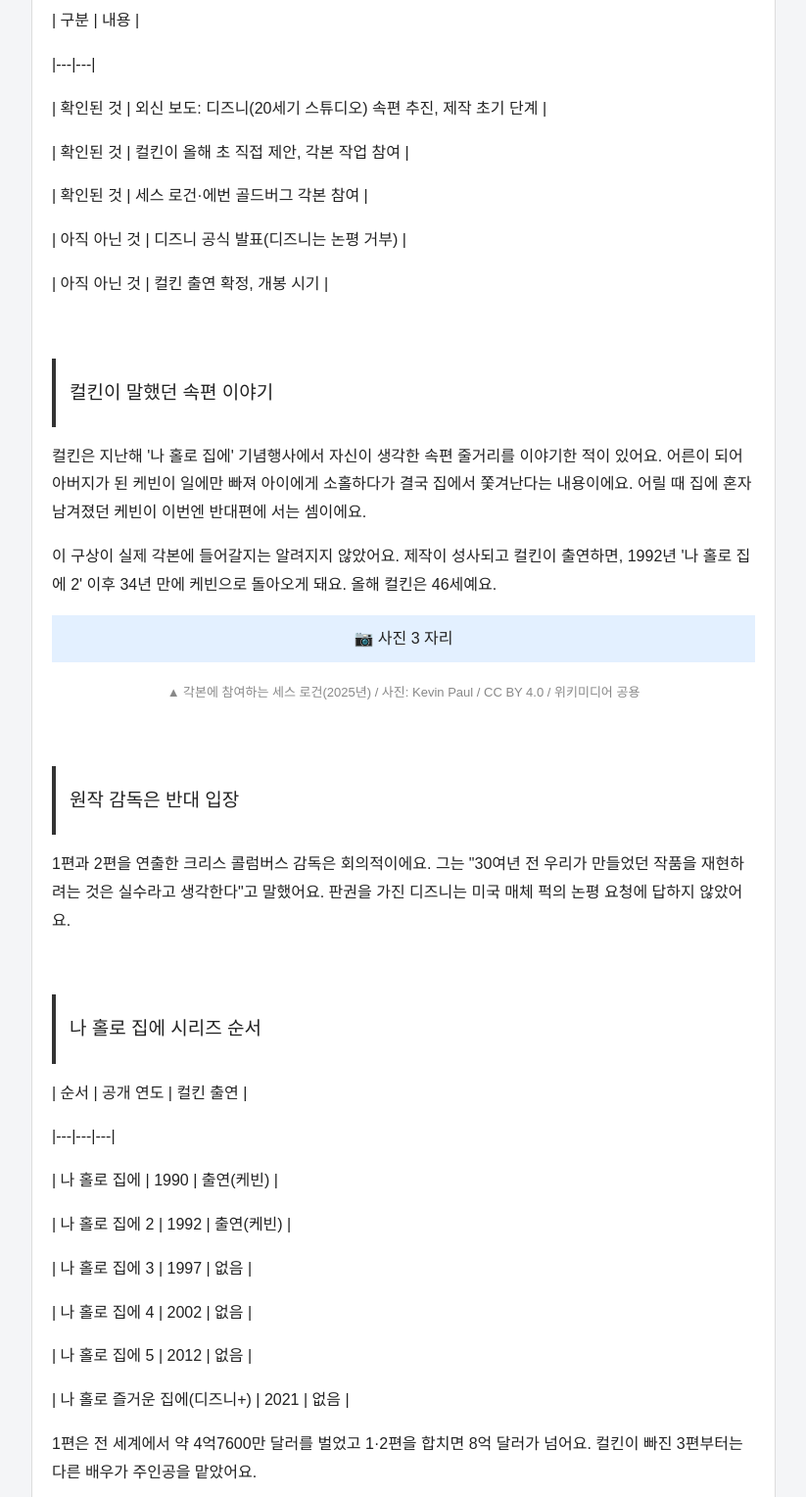
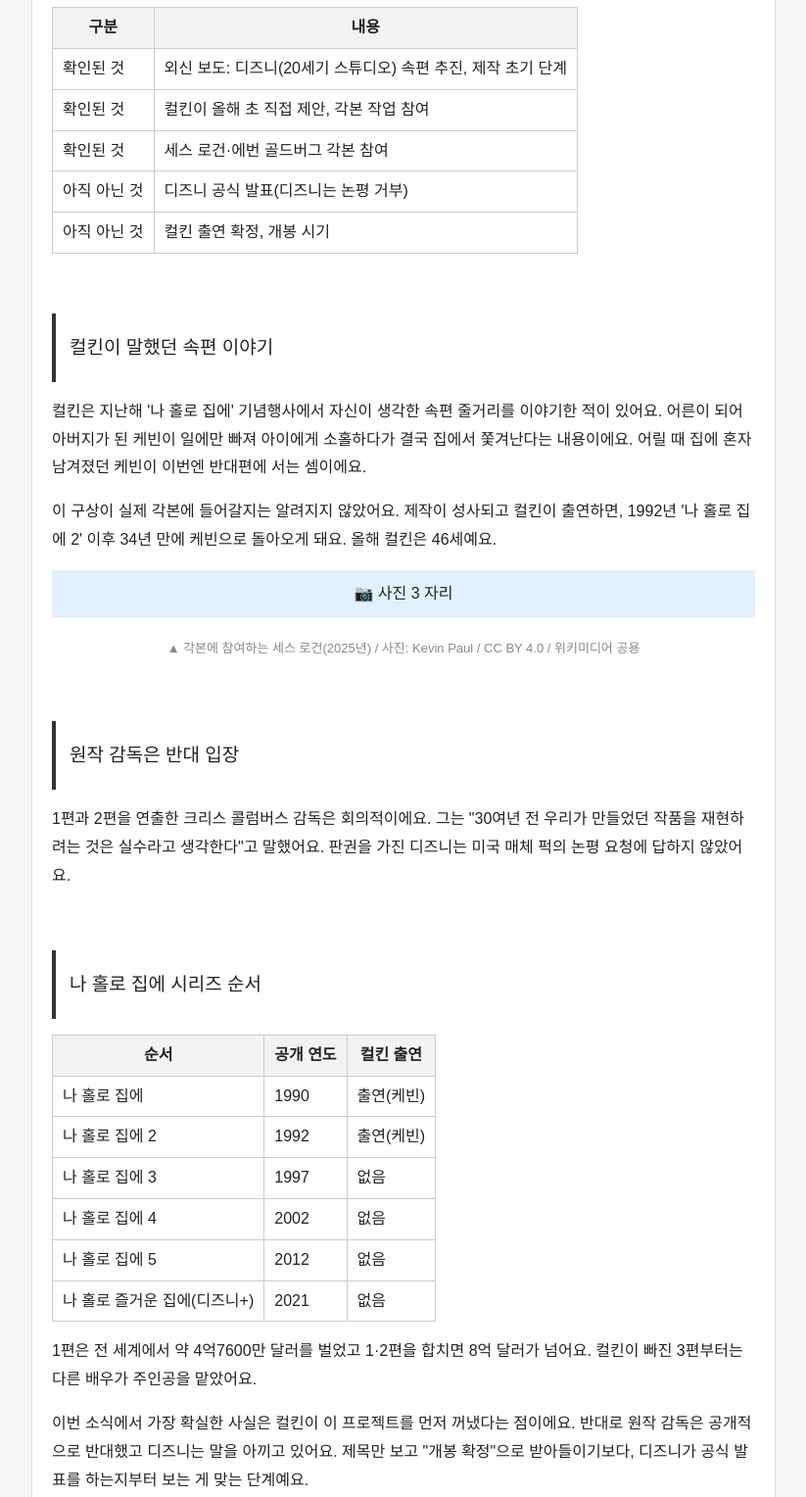
Before and after one commit to jsk5784/ent-images, a plain HTML site: page 20261121-12cd2e8b/index.html in a window 1280 px wide. Shown: the part 1020-2548 px from the top of the page at 98% size, without its empty margins (228-1051 px from the left). Drawn offline with Linux system fonts and the light colour scheme.

Commit message:
붙여넣기 페이지: 표를 HTML 표로

```diff
--- a/20261121-12cd2e8b/index.html
+++ b/20261121-12cd2e8b/index.html
@@ -36,13 +36,7 @@
 <p>시작은 컬킨이었어요. 올해 초 디즈니 경영진을 만나 속편을 직접 제안했고 각본 작업에도 참여하고 있어요. 각본에는 배우 겸 제작자 세스 로건과 에번 골드버그도 함께해요.</p>
 <p style="text-align:center;background:#e3f0ff;padding:10px">📷 사진 2 자리</p>
 <p style="text-align:center"><span style="color:#888;font-size:13px">▲ 2010년의 맥컬리 컬킨 / 사진: Matt Biddulph / CC BY-SA 2.0 / 위키미디어 공용</span></p>
-<p>| 구분 | 내용 |</p>
-<p>|---|---|</p>
-<p>| 확인된 것 | 외신 보도: 디즈니(20세기 스튜디오) 속편 추진, 제작 초기 단계 |</p>
-<p>| 확인된 것 | 컬킨이 올해 초 직접 제안, 각본 작업 참여 |</p>
-<p>| 확인된 것 | 세스 로건·에번 골드버그 각본 참여 |</p>
-<p>| 아직 아닌 것 | 디즈니 공식 발표(디즈니는 논평 거부) |</p>
-<p>| 아직 아닌 것 | 컬킨 출연 확정, 개봉 시기 |</p>
+<table style="border-collapse:collapse;margin:8px 0"><tr style="background:#f3f3f3"><th style="border:1px solid #ccc;padding:6px 10px">구분</th><th style="border:1px solid #ccc;padding:6px 10px">내용</th></tr><tr><td style="border:1px solid #ccc;padding:6px 10px">확인된 것</td><td style="border:1px solid #ccc;padding:6px 10px">외신 보도: 디즈니(20세기 스튜디오) 속편 추진, 제작 초기 단계</td></tr><tr><td style="border:1px solid #ccc;padding:6px 10px">확인된 것</td><td style="border:1px solid #ccc;padding:6px 10px">컬킨이 올해 초 직접 제안, 각본 작업 참여</td></tr><tr><td style="border:1px solid #ccc;padding:6px 10px">확인된 것</td><td style="border:1px solid #ccc;padding:6px 10px">세스 로건·에번 골드버그 각본 참여</td></tr><tr><td style="border:1px solid #ccc;padding:6px 10px">아직 아닌 것</td><td style="border:1px solid #ccc;padding:6px 10px">디즈니 공식 발표(디즈니는 논평 거부)</td></tr><tr><td style="border:1px solid #ccc;padding:6px 10px">아직 아닌 것</td><td style="border:1px solid #ccc;padding:6px 10px">컬킨 출연 확정, 개봉 시기</td></tr></table>
 <p><br></p>
 <blockquote style="border-left:4px solid #333;margin:16px 0;padding:2px 0 2px 14px"><p><span style="font-size:19px">컬킨이 말했던 속편 이야기</span></p></blockquote>
 <p>컬킨은 지난해 '나 홀로 집에' 기념행사에서 자신이 생각한 속편 줄거리를 이야기한 적이 있어요. 어른이 되어 아버지가 된 케빈이 일에만 빠져 아이에게 소홀하다가 결국 집에서 쫓겨난다는 내용이에요. 어릴 때 집에 혼자 남겨졌던 케빈이 이번엔 반대편에 서는 셈이에요.</p>
@@ -54,14 +48,7 @@
 <p>1편과 2편을 연출한 크리스 콜럼버스 감독은 회의적이에요. 그는 "30여년 전 우리가 만들었던 작품을 재현하려는 것은 실수라고 생각한다"고 말했어요. 판권을 가진 디즈니는 미국 매체 퍽의 논평 요청에 답하지 않았어요.</p>
 <p><br></p>
 <blockquote style="border-left:4px solid #333;margin:16px 0;padding:2px 0 2px 14px"><p><span style="font-size:19px">나 홀로 집에 시리즈 순서</span></p></blockquote>
-<p>| 순서 | 공개 연도 | 컬킨 출연 |</p>
-<p>|---|---|---|</p>
-<p>| 나 홀로 집에 | 1990 | 출연(케빈) |</p>
-<p>| 나 홀로 집에 2 | 1992 | 출연(케빈) |</p>
-<p>| 나 홀로 집에 3 | 1997 | 없음 |</p>
-<p>| 나 홀로 집에 4 | 2002 | 없음 |</p>
-<p>| 나 홀로 집에 5 | 2012 | 없음 |</p>
-<p>| 나 홀로 즐거운 집에(디즈니+) | 2021 | 없음 |</p>
+<table style="border-collapse:collapse;margin:8px 0"><tr style="background:#f3f3f3"><th style="border:1px solid #ccc;padding:6px 10px">순서</th><th style="border:1px solid #ccc;padding:6px 10px">공개 연도</th><th style="border:1px solid #ccc;padding:6px 10px">컬킨 출연</th></tr><tr><td style="border:1px solid #ccc;padding:6px 10px">나 홀로 집에</td><td style="border:1px solid #ccc;padding:6px 10px">1990</td><td style="border:1px solid #ccc;padding:6px 10px">출연(케빈)</td></tr><tr><td style="border:1px solid #ccc;padding:6px 10px">나 홀로 집에 2</td><td style="border:1px solid #ccc;padding:6px 10px">1992</td><td style="border:1px solid #ccc;padding:6px 10px">출연(케빈)</td></tr><tr><td style="border:1px solid #ccc;padding:6px 10px">나 홀로 집에 3</td><td style="border:1px solid #ccc;padding:6px 10px">1997</td><td style="border:1px solid #ccc;padding:6px 10px">없음</td></tr><tr><td style="border:1px solid #ccc;padding:6px 10px">나 홀로 집에 4</td><td style="border:1px solid #ccc;padding:6px 10px">2002</td><td style="border:1px solid #ccc;padding:6px 10px">없음</td></tr><tr><td style="border:1px solid #ccc;padding:6px 10px">나 홀로 집에 5</td><td style="border:1px solid #ccc;padding:6px 10px">2012</td><td style="border:1px solid #ccc;padding:6px 10px">없음</td></tr><tr><td style="border:1px solid #ccc;padding:6px 10px">나 홀로 즐거운 집에(디즈니+)</td><td style="border:1px solid #ccc;padding:6px 10px">2021</td><td style="border:1px solid #ccc;padding:6px 10px">없음</td></tr></table>
 <p>1편은 전 세계에서 약 4억7600만 달러를 벌었고 1·2편을 합치면 8억 달러가 넘어요. 컬킨이 빠진 3편부터는 다른 배우가 주인공을 맡았어요.</p>
 <p>이번 소식에서 가장 확실한 사실은 컬킨이 이 프로젝트를 먼저 꺼냈다는 점이에요. 반대로 원작 감독은 공개적으로 반대했고 디즈니는 말을 아끼고 있어요. 제목만 보고 "개봉 확정"으로 받아들이기보다, 디즈니가 공식 발표를 하는지부터 보는 게 맞는 단계예요.</p>
 <p>'나 홀로 집에' 속편은 디즈니가 제작 초기 단계라는 보도만 나온 상태이고 공식 발표와 컬킨 출연 확정은 아직이에요.</p>
```
Also changed, not shown: 20261121-54719fbe/index.html (+1 -8 lines).
